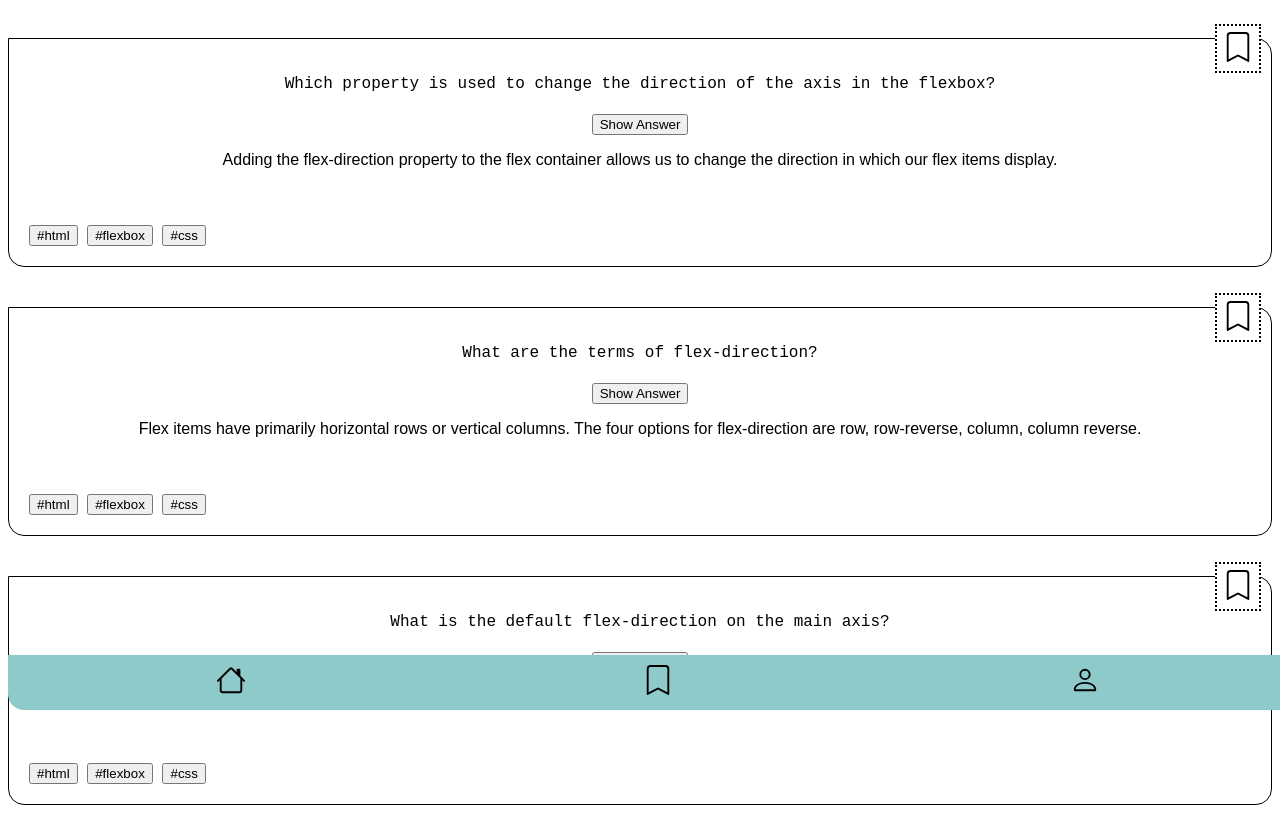
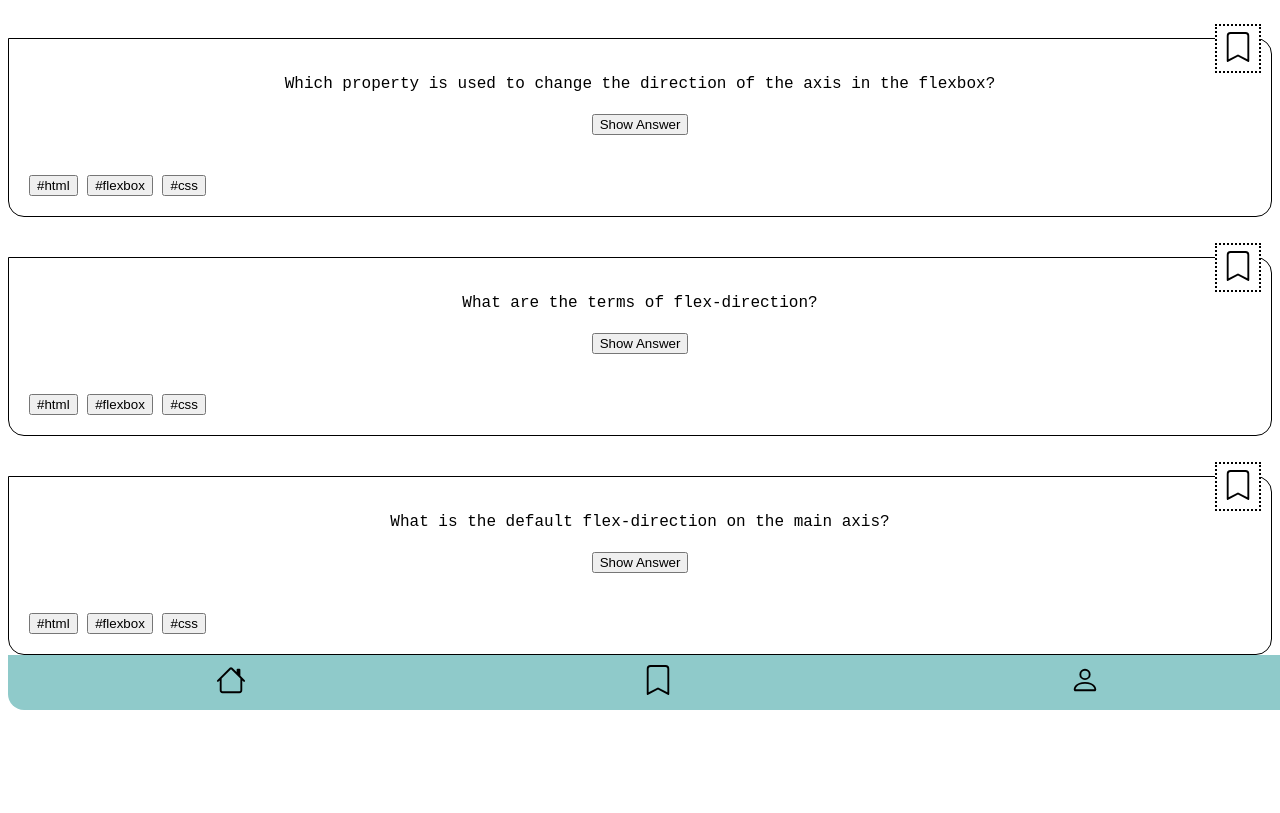
Before and after one commit to uwoch/quizapp, a plain HTML site: page index.html in a window 1280 px wide. Shown: the part 90-903 px from the top of the page. After the commit the page ends 800 px from the top, so only its background shows below. Drawn offline with Linux system fonts and the light colour scheme.

Commit message:
change answer button

```diff
--- a/index.html
+++ b/index.html
@@ -22,7 +22,7 @@
         <div class="button__center">
             <button onclick="show_hide(this)" class="quiz-button">Show Answer
             </button>
-            <p class="answer">
+            <p style="display: none;" class="answer">
                 Adding the flex-direction property to the flex container allows us to change the direction in which our flex items display.
             </p>
         </div>
@@ -41,7 +41,7 @@
         <div class="button__center">
             <button onclick="show_hide(this)" class="quiz-button">Show Answer
             </button>
-            <p class="answer">
+            <p style="display: none;" class="answer">
                 Flex items have primarily horizontal rows or vertical columns. The four options for flex-direction are row, row-reverse, column, column reverse.
             </p>
         </div>
@@ -60,7 +60,7 @@
         <div class="button__center">
             <button onclick="show_hide(this)" class="quiz-button">Show Answer
             </button>
-            <p class="answer">
+            <p style="display: none;" class="answer">
                 The default value is row. Setting flex-direction to row or row-reverse sets the main axis along the row in the inline direction.
             </p>
         </div>
--- a/index.js
+++ b/index.js
@@ -19,7 +19,6 @@ function show_hide(element) {
 
    if(displaySetting=="inline-block"){
        myAnswer.style.display = 'none';
-
        quizButton.innerHTML = 'Show Answer';
    }
    else
```
